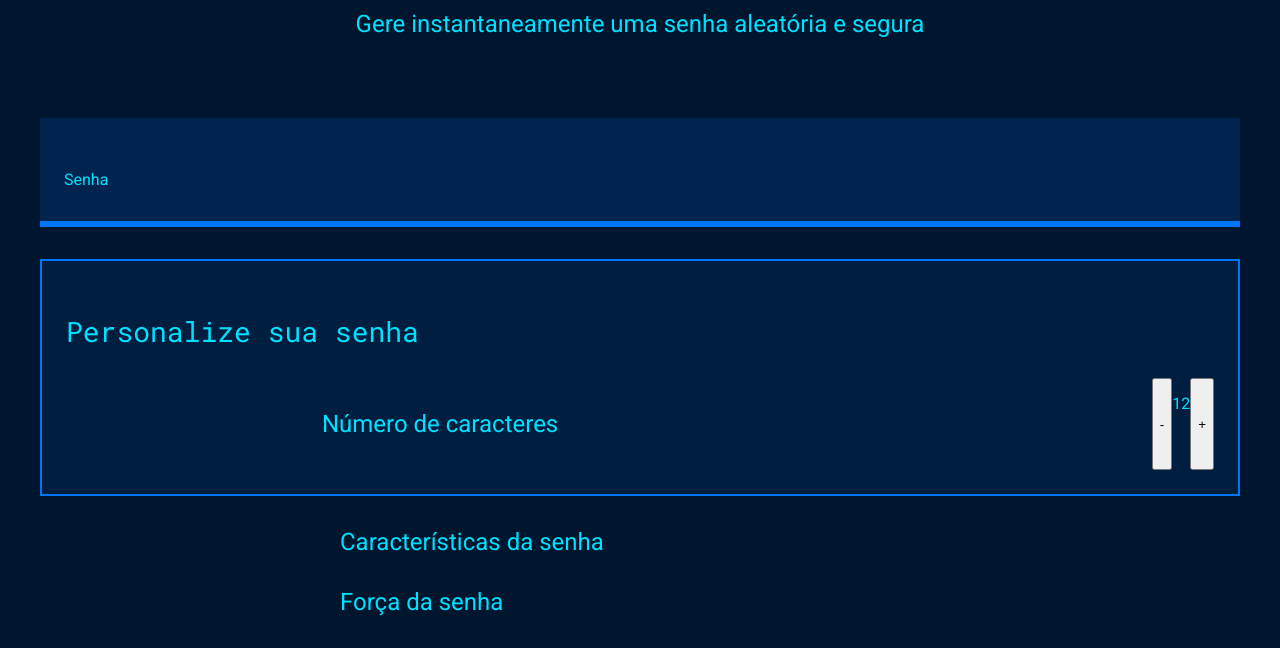
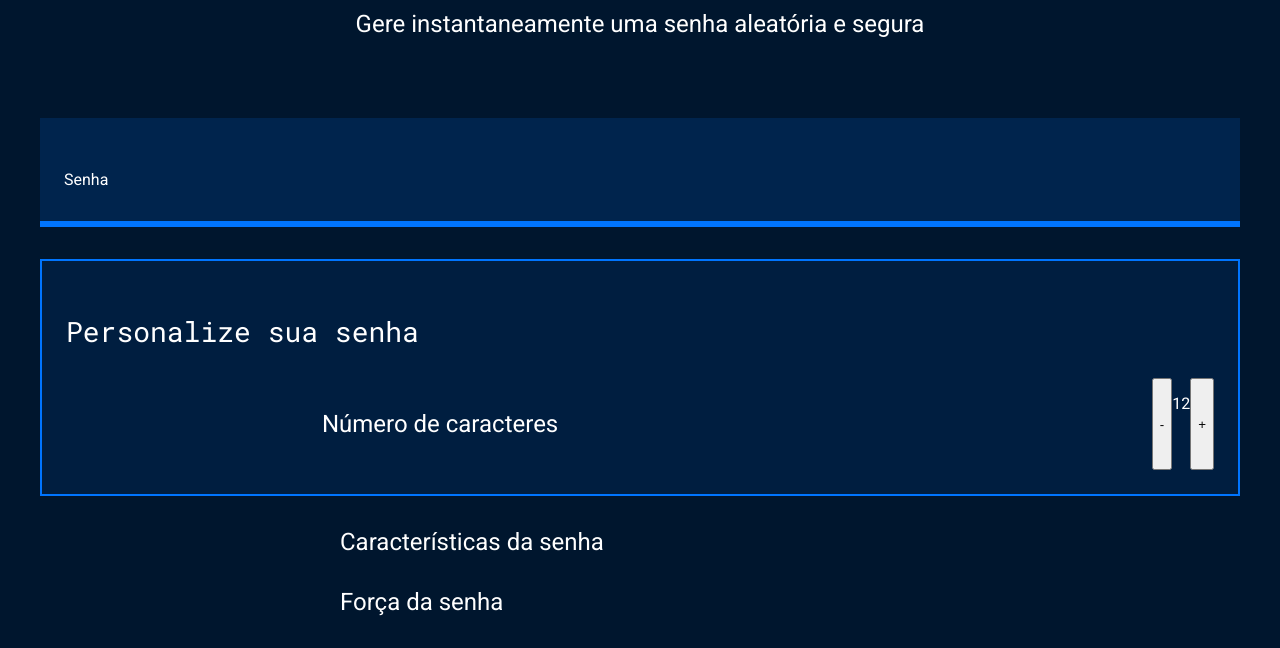
Before and after one commit to Pudimdepao-eater/Seguran-a-digital, a plain HTML site: page index.html in a window 1280 px wide. Shown: the part 208-856 px from the top of the page. Drawn offline with Linux system fonts and the light colour scheme.

Commit message:
Add files via upload

```diff
--- a/style.css
+++ b/style.css
@@ -1,7 +1,7 @@
 @import url('https://fonts.googleapis.com/css2?family=Roboto&family=Roboto+Mono&display=swap');
 
 :root{
-    --branco: rgb(0, 225, 255);
+    --branco: white;
     --cor-de-fundo: #00162E;
     --fundo-senha: #00244D;
     --fundo-texto: #001E40;
```
